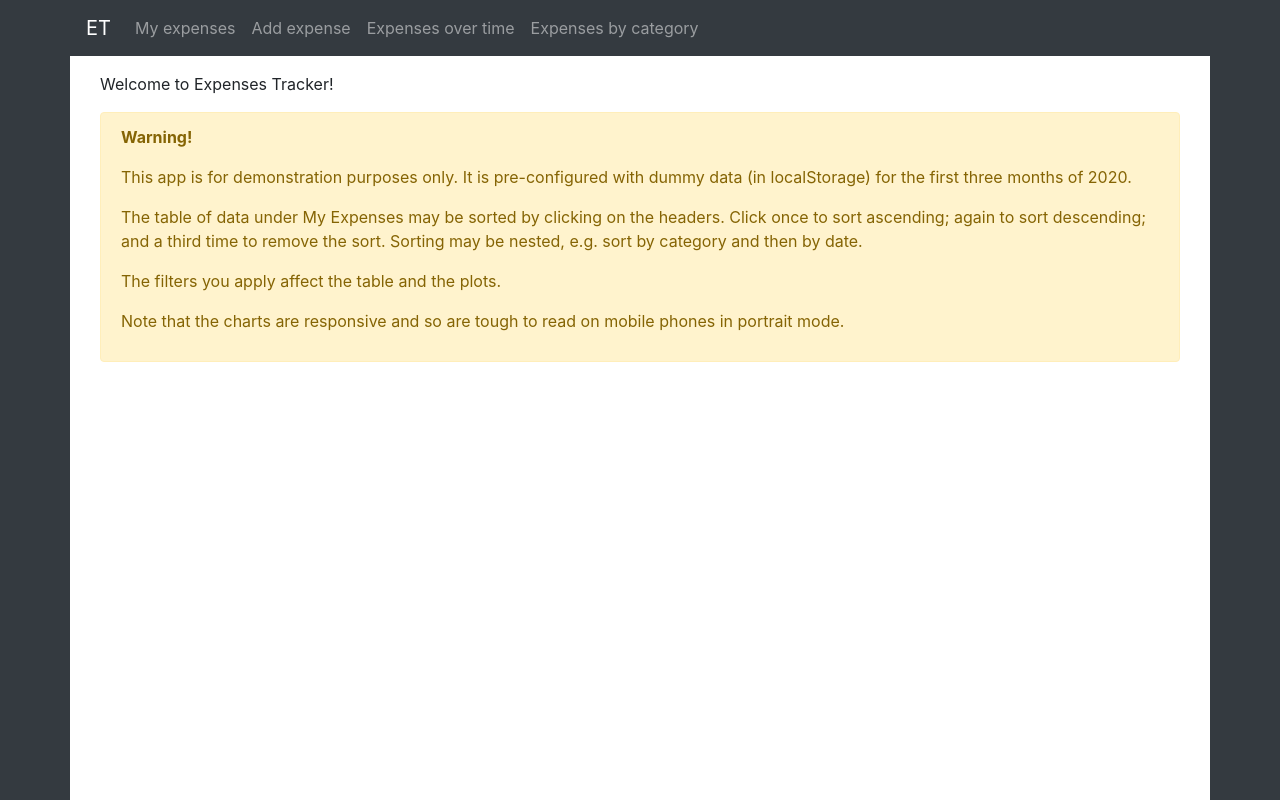
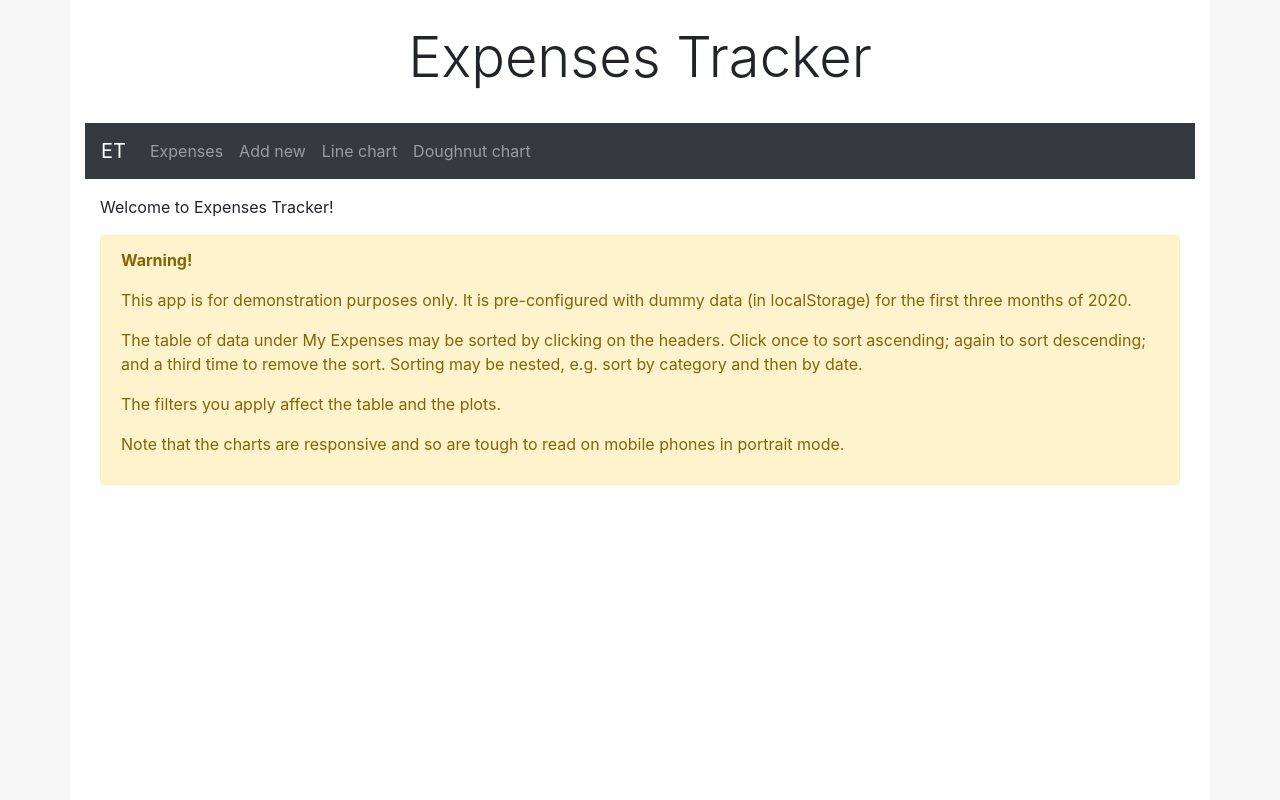
Before and after one commit to stubailey18/expenses-tracker, a React (Create React App) app: page / in a window 1280 px wide. Built offline with nearby package versions, Linux system fonts and the light colour scheme.

Commit message:
Minor aesthetic changes

```diff
--- a/src/App.css
+++ b/src/App.css
@@ -1,5 +1,5 @@
 body {
-    background-color: #343a40;
+    background-color: #f7f7f7 !important;
 }
 
 div#root > div {
--- a/src/App.js
+++ b/src/App.js
@@ -43,8 +43,8 @@ export default function App() {
 
   return (
     <div className="container">
-      {/* <h1 className="display-4 pt-4 pb-4 text-center">Expenses Tracker</h1> */}
-      <nav className="row navbar navbar-expand-sm navbar-dark bg-dark mb-3">
+      <h1 className="display-4 pt-4 pb-4 text-center">Expenses Tracker</h1>
+      <nav className="navbar navbar-expand-sm navbar-dark bg-dark justify-content-center mb-3">
         <button
           type="button"
           data-toggle="collapse"
@@ -58,16 +58,16 @@ export default function App() {
               <Link to="/" className="navbar-brand">ET</Link>
             </li>
             <li data-toggle="collapse" data-target="#collapsibleNavbar.show" className="nav-item">
-              <Link to="/myexpenses" className="nav-link">My expenses</Link>
+              <Link to="/myexpenses" className="nav-link">Expenses</Link>
             </li>
             <li data-toggle="collapse" data-target="#collapsibleNavbar.show" className="nav-item">
-              <Link to="/addexpense" className="nav-link">Add expense</Link>
+              <Link to="/addexpense" className="nav-link">Add new</Link>
             </li>
             <li data-toggle="collapse" data-target="#collapsibleNavbar.show" className="nav-item">
-              <Link to="/expensesovertime" className="nav-link">Expenses over time</Link>
+              <Link to="/expensesovertime" className="nav-link">Line chart</Link>
             </li>
             <li data-toggle="collapse" data-target="#collapsibleNavbar.show" className="nav-item">
-              <Link to="/expensesbycategory" className="nav-link">Expenses by category</Link>
+              <Link to="/expensesbycategory" className="nav-link">Doughnut chart</Link>
             </li>
           </ul>
         </div>
```
